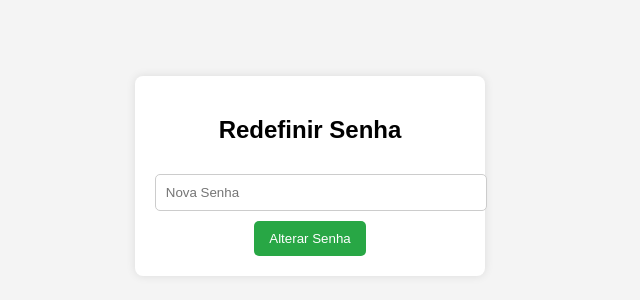
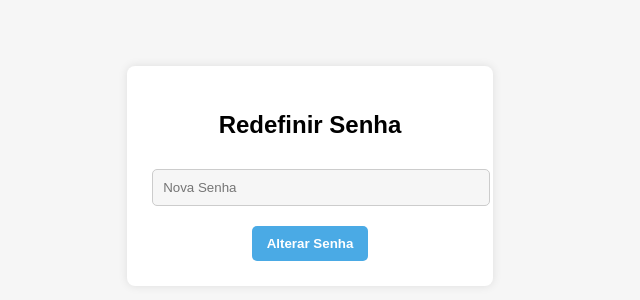
Before and after one commit to CarlosCruz0001/rest-passoword-PDM2, a React (Vite) app: page / in a window 1280 px wide. Shown: the part 224-524 px from the top of the page, without its empty margins (330-970 px from the left). Built offline with nearby package versions, Linux system fonts and the light colour scheme.

Commit message:
atualizando estilos

```diff
--- a/src/styles.css
+++ b/src/styles.css
@@ -1,6 +1,6 @@
 body {
     font-family: Arial, sans-serif;
-    background: #f4f4f4;
+    background-color: #f6f6f6;
     display: flex;
     justify-content: center;
     align-items: center;
@@ -10,10 +10,12 @@ body {
 
   .container {
     background: white;
-    padding: 20px;
+    padding: 25px;
     border-radius: 8px;
     box-shadow: 0 0 10px rgba(0, 0, 0, 0.1);
     text-align: center;
+    flex: 1;
+    justify-content: center;
   }
 
   input {
@@ -22,17 +24,52 @@ body {
     margin: 10px 0;
     border: 1px solid #ccc;
     border-radius: 5px;
+    background-color: #f6f6f6;
   }
 
   button {
-    background: #28a745;
+    background-color: #4aaae5;
     color: white;
     padding: 10px 15px;
     border: none;
     border-radius: 5px;
     cursor: pointer;
+    font-weight: bold;
+    margin-top: 10px;
   }
 
   button:hover {
-    background: #218838;
+    background-color: #218838;
   }
+
+  .title {
+    font-size: 24px;
+    font-weight: bold;
+    text-align: center;
+    margin-bottom: 20px;
+  }
+
+  .buttonLogin {
+    padding: 10px;
+    background-color: #4aaae5;
+    color: #ffffff;
+    font-weight: bold;
+    margin-top: 15px;
+  }
+
+  .buttonGoogle {
+    margin: 10px;
+    border-radius: 5px;
+    border: 2px solid #4aaae5;
+  }
+
+  .linkContainer {
+    display: flex;
+    justify-content: space-between;
+    margin-top: 10px;
+  }
+
+  .link {
+    font-size: 16px;
+    font-weight: 400;
+  }
```
